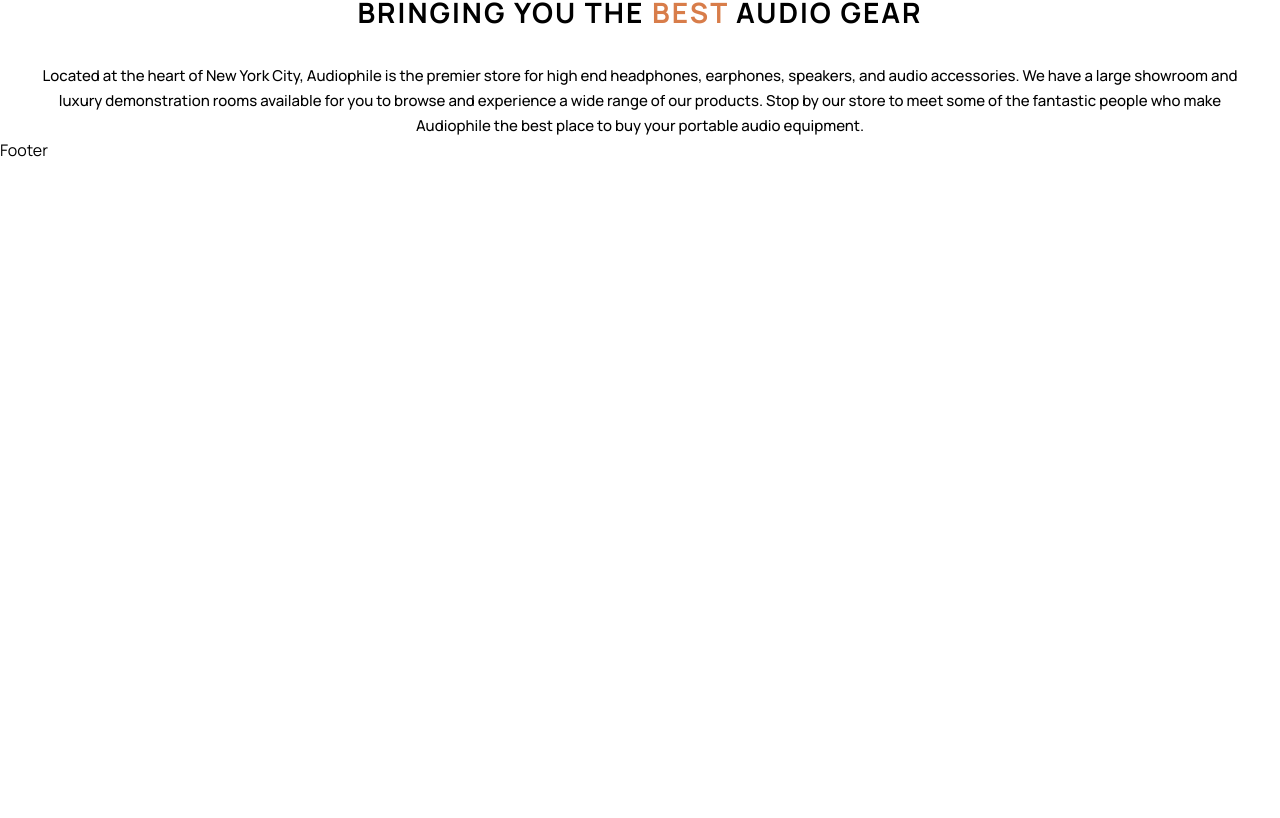
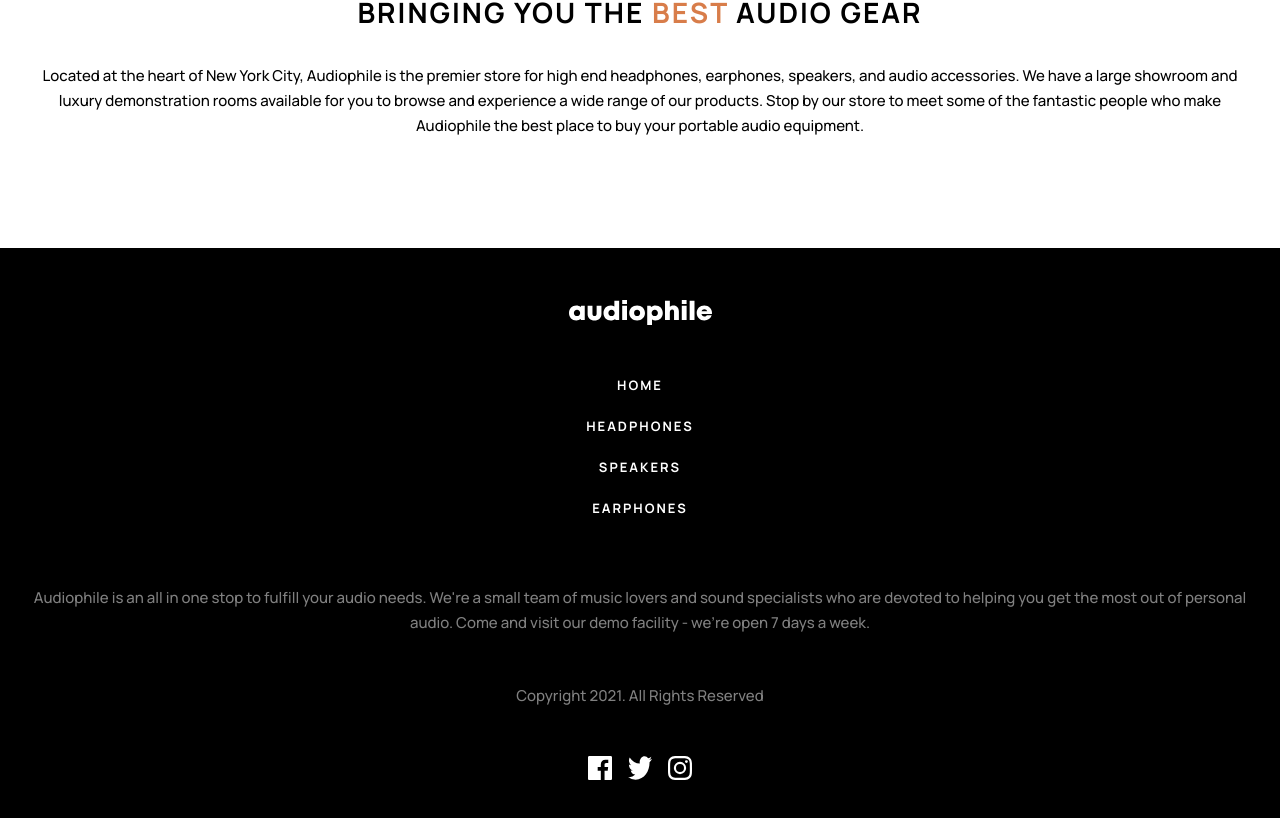
Before and after one commit to EnkiEnki77/audiophile-ecommerce, a Next.js app: page / in a window 1280 px wide. Shown: the part 3214-4032 px from the top of the page. Before the commit the page ends 3376 px from the top, so only its background shows below. Built offline with nearby package versions, Linux system fonts and the light colour scheme.

Commit message:
created footer component

```diff
--- a/components/BestGear.tsx
+++ b/components/BestGear.tsx
@@ -3,7 +3,7 @@
 
 const BestGear = () => {
   return (
-    <div className="px-6 ">
+    <div className="px-6 mb-[110px]">
         <img className=" h-[300px] rounded-lg mb-10" src={bestGear.src} alt="" />
         <h4 className="mb-8 text-center">Bringing you the <span className="text-brown">best</span> audio gear</h4>
         <p className="text-center">Located at the heart of New York City, Audiophile is the premier store for high end headphones, earphones, speakers, and audio accessories. We have a large showroom and luxury demonstration rooms available for you to browse and experience a wide range of our products. Stop by our store to meet some of the fantastic people who make Audiophile the best place to buy your portable audio equipment.</p>
--- a/components/Footer.tsx
+++ b/components/Footer.tsx
@@ -1,8 +1,20 @@
 import React from 'react'
+import logo from '../public/assets/shared/desktop/logo.svg'
+import facebook from '../public/assets/shared/desktop/icon-facebook.svg'
+import twitter from '../public/assets/shared/desktop/icon-twitter.svg'
+import instagram from '../public/assets/shared/desktop/icon-instagram.svg'
 
 const Footer = () => {
+    const nav = ['home','headphones','speakers','earphones' ]
+    const social = [facebook,twitter,instagram]
   return (
-    <div>Footer</div>
+    <footer className="px-6 pt-[52px] pb-[38px] bg-black2 flex flex-col items-center gap-12">
+        <img src={logo.src} alt="" />
+        <div>{nav.map(item => <p className="sub-title text-white tracking-[2px] text-center mb-4">{item}</p>)}</div>
+        <p className="text-white opacity-50 text-center">Audiophile is an all in one stop to fulfill your audio needs. We're a small team of music lovers and sound specialists who are devoted to helping you get the most out of personal audio. Come and visit our demo facility - we’re open 7 days a week.</p>
+        <p className="text-white opacity-50">Copyright 2021. All Rights Reserved</p>
+        <div className='flex justify-center gap-4'>{social.map(item => <img className='w-6 h-auto' src={item.src}/>)}</div>
+    </footer>
   )
 }
 
```
